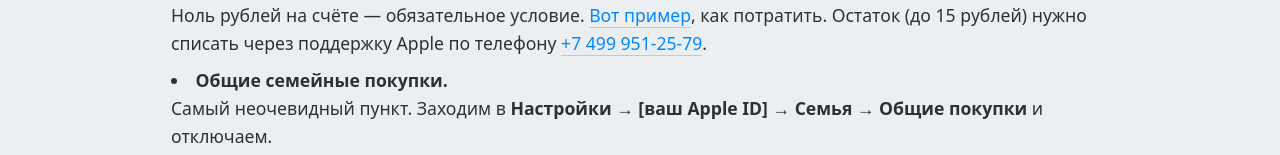
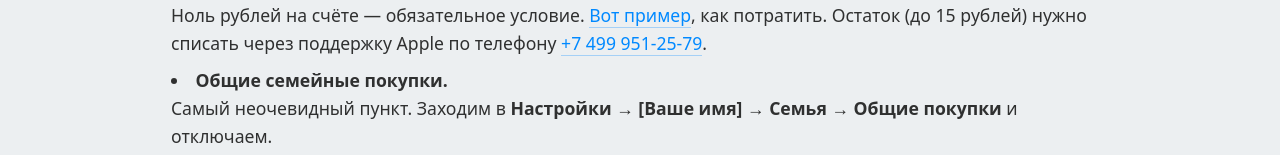
Before and after one commit to artembolotov/artembolotov.github.io, a Jekyll site: the page built from blog/_posts/2026-05-24-apple-change-region.md, in a window 1280 px wide and 900 px high, scrolled down 377 px, cut to the strip 0-322 px from the top of the window. Shown: the part 164-319 px from the top of the strip. Built offline with Jekyll 4.4.1, drawn with Linux system fonts in a browser that asks for light colours.

Commit message:
Some updates

```diff
--- a/blog/_posts/2026-05-24-apple-change-region.md
+++ b/blog/_posts/2026-05-24-apple-change-region.md
@@ -14,9 +14,9 @@
 - **Подписка Apple Music.**
 Если она активна — сначала отменить, потом менять регион.
 - **Деньги на балансе.**
-Ноль рублей на счёте — обязательное условие. [Вот пример](/blog/2026/05/04/spend-apple-balance){:target="_blank" rel="noopener"}, как потратить. Остаток (до 15 рублей) нужно списать через поддержку Apple по телефону [+7 499 951-25-79](tel:+74999512579).
+Ноль рублей на счёте — обязательное условие. [Вот пример](/blog/2026/05/04/spend-apple-balance#spend-balance){:target="_blank" rel="noopener"}, как потратить. Остаток (до 15 рублей) нужно списать через поддержку Apple по телефону [+7 499 951-25-79](tel:+74999512579).
 - **Общие семейные покупки.**
-Самый неочевидный пункт. Заходим в **Настройки → [ваш Apple ID] → Семья → Общие покупки** и отключаем.
+Самый неочевидный пункт. Заходим в **Настройки → [Ваше имя] → Семья → Общие покупки** и отключаем.
 
 {% capture gallery_family %}
 01.png
```
Also changed, not shown: blog/_posts/2026-05-04-spend-apple-balance.md (+1 -1 lines).
